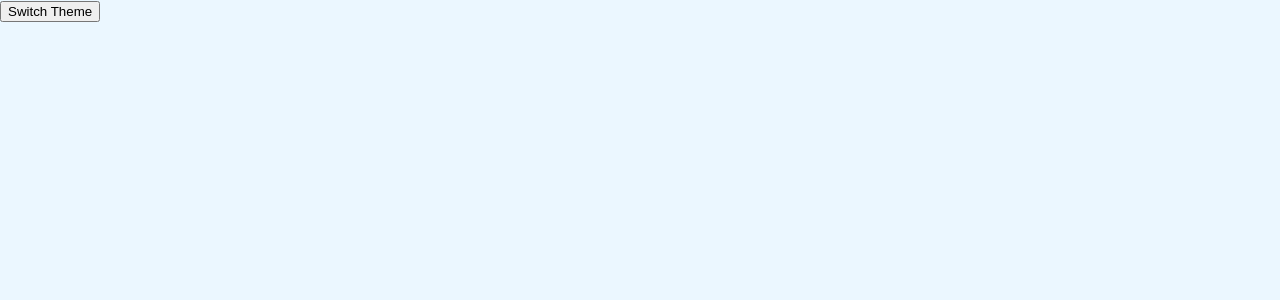
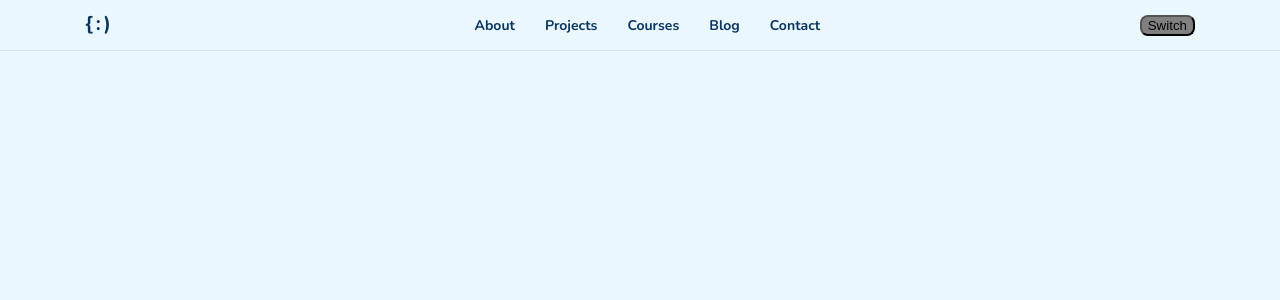
Before and after one commit to thepixelme/thepixelme2023-nextjs, a Next.js app: page / in a window 1280 px wide. Shown: the top 300 px of the page. Built offline with nearby package versions, Linux system fonts and the light colour scheme.

Commit message:
siteHeader progress, need some styling, but the functions are mostly there

```diff
--- /dev/null
+++ b/src/components/SiteHeader/SiteHeader.styles.tsx
@@ -0,0 +1,261 @@
+import styled from 'styled-components'
+import { breakpoints } from '../Breakpoint.styles'
+import { Container, zindex } from '../Shared.styles'
+
+type SiteHeaderProps = {
+  active?: boolean
+}
+
+/**
+ * Header
+ */
+export const Header = styled.header`
+  position: fixed;
+  top: 0;
+  left: 0;
+  z-index: ${zindex.sticky};
+
+  width: 100%;
+
+  background-color: ${({ theme }) => theme.site2};
+  border-bottom: 1px solid rgba( ${({ theme }) => theme.brand1RGB}, 0.1 );
+`
+
+/**
+ * Container
+ */
+export const HeaderContainer = styled(Container)`
+  position: relative;
+
+  display: flex;
+  justify-content: space-between;
+  align-items: center;
+  padding-top: 5px;
+  padding-bottom: 5px;
+`
+
+/**
+ * Branding / Logo
+ */
+
+export const Branding = styled.div`
+  display: flex;
+  justify-content: flex-start;
+  align-items: center;
+  width: 40px;
+  height: 40px;
+`
+
+export const BrandLink = styled.a`
+  position: relative;
+
+  margin: 0;
+  display: block;
+  width: 100%;
+  height: 30px;
+
+  font-size: 20px;
+  font-weight: bold;
+  color: ${({ theme }) => theme.brand1};
+  transition: all 0.3s ease-in-out;
+
+  &:hover {
+    color: ${({ theme }) => theme.accent1};
+  }
+
+  span {
+    display: inline-block;
+    margin-right: 3px;
+
+    &:nth-child(2) {
+      padding-bottom: 4px;
+      vertical-align: middle;
+    }
+  }
+`
+
+
+/**
+ * Nav
+ */
+
+export const Nav = styled.nav<SiteHeaderProps>`
+  position: absolute;
+  top: 0;
+  right: ${props => props.active ? '0' : '-100%'};
+
+  display: block;
+  width: 100%;
+  min-height: 100vh;
+  padding: 50px 0;
+
+  background-color: ${({ theme }) => theme.site2};
+  transition: all 0.3s ease-in-out;
+
+  @media ${breakpoints.medium} {
+    position: relative;
+    top: auto;
+    right: auto;
+
+    width: auto;
+    min-height: auto;
+    padding: 0;
+
+    background-color: transparent;
+  }
+
+  ul {
+    list-style: none;
+    margin: 0;
+    padding: 0;
+  }
+
+  li {
+    display: block;
+    border-top: 1px solid ${({ theme }) => theme.brand1};
+
+    &:last-child {
+      border-bottom: 1px solid ${({ theme }) => theme.brand1};
+    }
+
+    @media ${breakpoints.medium} {
+      display: inline-block;
+      margin-left: 30px;
+      border: 0;
+
+      &:last-child {
+        border: 0;
+      }
+    }
+  }
+
+  a {
+    position: relative;
+
+    display: block;
+    padding: 15px 10px;
+
+    font-size: 1rem; // 16px
+    font-weight: bold;
+    text-decoration: none;
+    text-align: center;
+    color: ${({ theme }) => theme.brand1};
+    background-color: ${({ theme }) => theme.site2};
+    transition: all 0.3s ease-in-out;
+
+    &:hover {
+      color: ${({ theme }) => theme.site2};
+      background-color: ${({ theme }) => theme.brand1};
+    }
+
+    &::before {
+      content: '';
+      position: absolute;
+      bottom: 0;
+      left: 0;
+
+      width: 0;
+      height: 2px;
+
+      background-color: ${({ theme }) => theme.brand1};
+      transition: all 0.3s ease-in-out;
+    }
+
+    @media ${breakpoints.medium} {
+      padding: 5px 0;
+      font-size: 0.875rem; // 14px
+
+      &:hover {
+        color: ${({ theme }) => theme.accent1};
+        background-color: transparent;
+
+        &::before {
+          width: 100%;
+          background-color: ${({ theme }) => theme.accent1};
+        }
+      }
+    }
+  }
+`
+
+/**
+ * Nav Trigger
+ */
+
+export const NavTrigger = styled.div<SiteHeaderProps>`
+  position: relative;
+
+  display: block;
+  width: 24px;
+	height: 20px;
+  cursor: pointer;
+
+  @media ${breakpoints.medium} {
+    display: none;
+  }
+
+  span {
+    position: absolute;
+    left: 0;
+
+    display: block;
+		width: 100%;
+    height: 3px;
+    border-radius: 3px;
+		opacity: 1;
+    background-color: ${({ theme }) => theme.brand1};
+
+		transform: rotate(0deg);
+		transform-origin: right center;
+		transition: all 0.3s ease-in-out;
+
+    &:nth-child(1) {
+      top: 0;
+      transform-origin: right center;
+    }
+
+    &:nth-child(2) {
+      top: 7px;
+      right: 0;
+      left: auto;
+      transform-origin: left center;
+    }
+
+    &:nth-child(3) {
+      top: 14px;
+      transform-origin: right center;
+    }
+  }
+
+  ${props => props.active && `
+    span {
+      &:nth-child(1) {
+        transform: rotate(-45deg);
+      }
+
+      &:nth-child(2) {
+        width: 0;
+        opacity: 0;
+      }
+
+      &:nth-child(3) {
+        transform: rotate(45deg);
+        top: 17px;
+      }
+    }
+  `}
+`
+
+
+/**
+ * Action Buttons
+ */
+
+export const ActionButtons = styled.div`
+
+`
+
+export const ActionSwitchTheme = styled.button`
+  background-color: gray;
+  border-radius: 8px;
+`
--- /dev/null
+++ b/src/components/SiteHeader/SiteHeader.tsx
@@ -0,0 +1,67 @@
+import { useState } from 'react'
+import Link from 'next/link'
+import {
+  Header, HeaderContainer,
+  Branding, BrandLink,
+  Nav, NavTrigger,
+  ActionButtons, ActionSwitchTheme
+} from './SiteHeader.styles'
+
+type SiteHeaderProps = {
+  toggleTheme?: () => void;
+}
+
+export default function SiteHeader({ toggleTheme } : SiteHeaderProps) {
+
+  const [navActive, setNavActive] = useState(false);
+
+  return (
+    <Header>
+      <HeaderContainer>
+
+        <NavTrigger active={navActive} onClick={ () => setNavActive( (prevNavActive) => !prevNavActive ) }>
+          <span></span>
+          <span></span>
+          <span></span>
+        </NavTrigger>
+
+        <Branding>
+          <Link href="/" passHref legacyBehavior>
+            <BrandLink>
+              <span>{`{`}</span>
+              <span>{`:`}</span>
+              <span>{`)`}</span>
+            </BrandLink>
+          </Link>
+        </Branding>
+
+        <Nav active={navActive}>
+          <ul>
+            <li>
+              <Link href="/about">About</Link>
+            </li>
+            <li>
+              <Link href="/projects">Projects</Link>
+            </li>
+            <li>
+              <Link href="/courses">Courses</Link>
+            </li>
+            <li>
+              <Link href="/blog">Blog</Link>
+            </li>
+            <li>
+              <Link href="/contact">Contact</Link>
+            </li>
+          </ul>
+        </Nav>
+
+        <ActionButtons>
+          <ActionSwitchTheme onClick={toggleTheme}>
+            Switch
+          </ActionSwitchTheme>
+        </ActionButtons>
+
+      </HeaderContainer>
+    </Header>
+  )
+}
--- a/src/pages/_app.tsx
+++ b/src/pages/_app.tsx
@@ -1,4 +1,4 @@
-import { useState } from 'react'
+import { useState, useEffect } from 'react'
 import type { AppProps } from 'next/app'
 import { ThemeProvider } from 'styled-components'
 
@@ -9,15 +9,23 @@ export default function App({ Component, pageProps }: AppProps) {
 
   const [theme, setTheme] = useState('light')
 
+  useEffect(() => {
+    const storedTheme = localStorage.getItem('theme');
+    if (storedTheme) {
+      setTheme(storedTheme);
+    }
+  }, []);
+
   const toggleTheme = () => {
-    theme === 'light' ? setTheme('dark') : setTheme('light')
+    const selectedTheme = theme === 'light' ? 'dark' : 'light';
+    setTheme(selectedTheme);
+    localStorage.setItem('theme', selectedTheme);
   }
 
   return (
     <ThemeProvider theme={ theme == 'light' ? LightTheme : DarkTheme }>
       <GlobalStyle />
-      <Component {...pageProps} />
-      <button onClick={toggleTheme}>Switch Theme</button>
+      <Component {...pageProps} toggleTheme={toggleTheme} />
     </ThemeProvider>
   )
 }
--- a/src/pages/index.tsx
+++ b/src/pages/index.tsx
@@ -1,6 +1,11 @@
 import Head from 'next/head'
+import SiteHeader from '@/components/SiteHeader/SiteHeader'
 
-export default function Home() {
+type HomePageProps = {
+  toggleTheme?: () => void;
+}
+
+export default function Home({ toggleTheme } : HomePageProps) {
   return (
     <>
       <Head>
@@ -10,6 +15,8 @@ export default function Home() {
         <link rel="icon" href="/favicon.ico" />
       </Head>
 
+      <SiteHeader toggleTheme={toggleTheme} />
+
       <main>
       </main>
     </>
```
